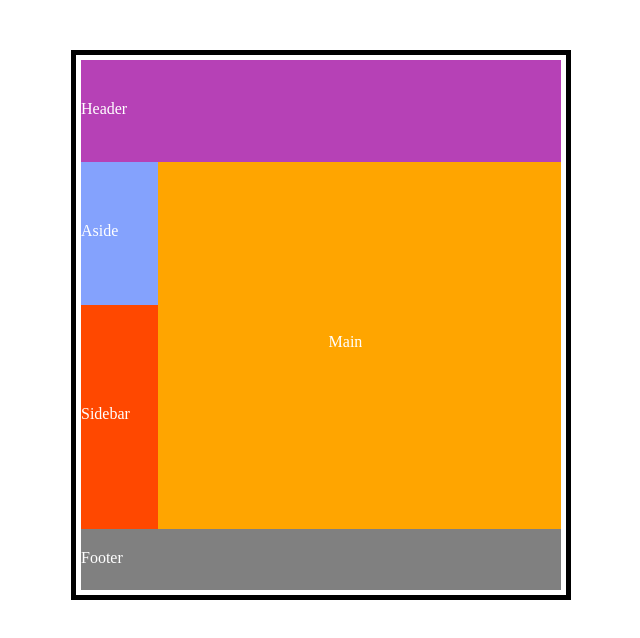
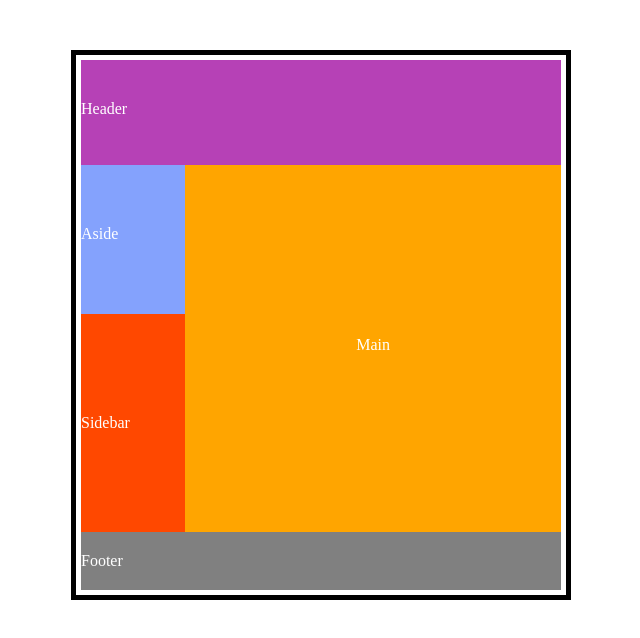
Before and after one commit to Sayyidalijufri/Css-Grid-Semantic, a plain HTML site: page index.html in a window 1280 px wide. Shown: the whole page, without its empty margins (319-959 px from the left). Drawn offline with Linux system fonts and the light colour scheme.

Commit message:
i had resize all items in the container

```diff
--- a/style.css
+++ b/style.css
@@ -18,6 +18,9 @@
   "sidebar main"
   "footer footer";
   padding: 5px;
+  grid-auto-columns: 1fr 1.5fr;
+  grid-auto-rows: 1fr 1fr 1.3fr 0.3fr;
+
 }
 
   header{
```
